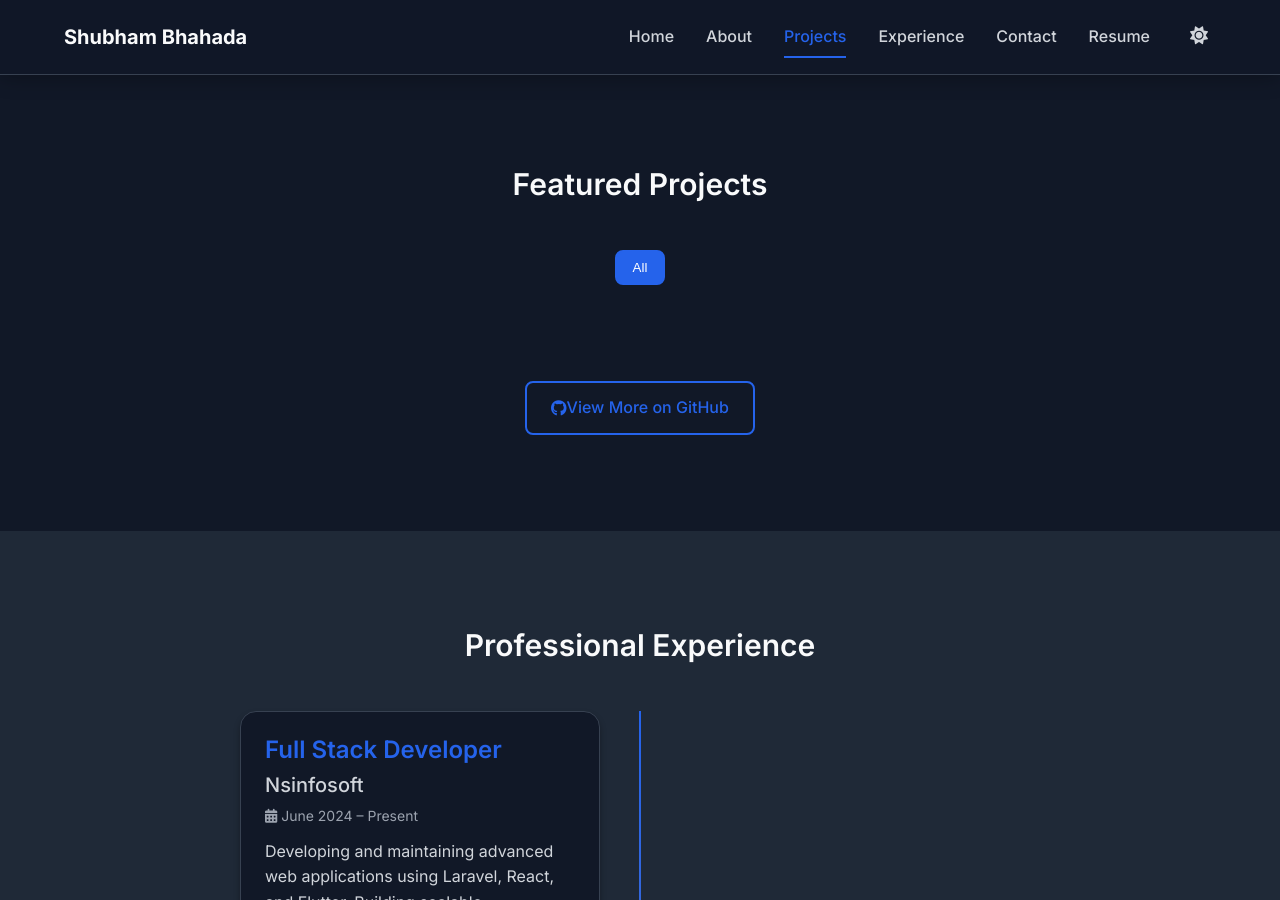
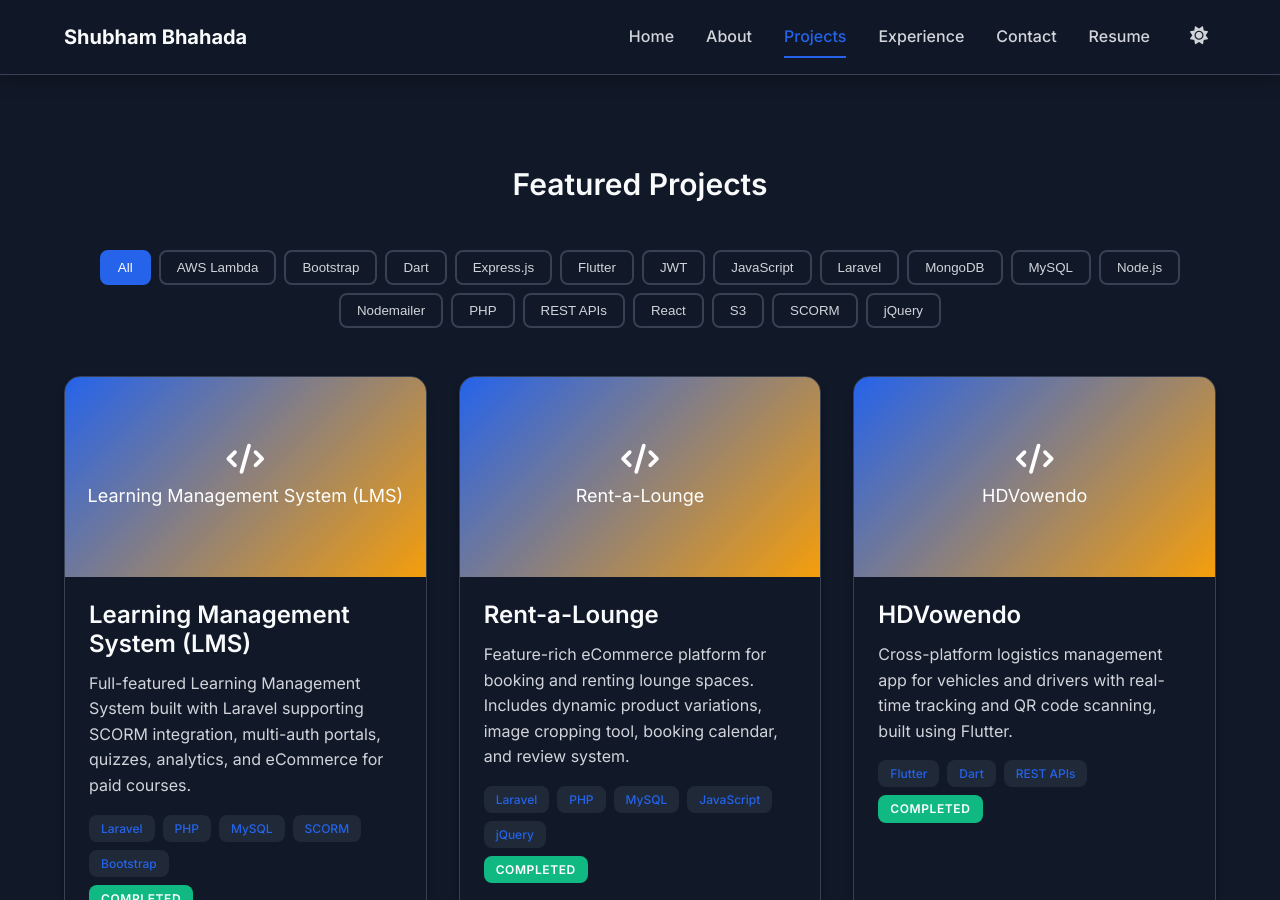
Before and after one commit to devbhahadaji/devbhahadaji.github.io, a Jekyll site: the page built from index.html, in a window 1280 px wide and 900 px high, scrolled down 1635 px. Built offline with Jekyll 4.4.1, drawn with Linux system fonts in a browser that asks for light colours; some of the changed text lies outside the part shown.

Commit message:
make correct the projecr section

```diff
--- a/_config.yml
+++ b/_config.yml
@@ -130,47 +130,6 @@ skills:
       - "Postman"
       - "VS Code"
 
-# Projects Section
-projects:
-  - title: "Learning Management System (LMS)"
-    description: "Full-featured Learning Management System built with Laravel supporting SCORM integration, multi-auth portals, quizzes, analytics, and eCommerce for paid courses."
-    technologies: ["Laravel", "PHP", "MySQL", "SCORM", "Bootstrap"]
-    github_url: "https://opexedu.com/"
-    demo_url: "https://www.sharp-haslett.168-119-8-226.plesk.page/newSite/"
-    featured: true
-    status: "completed"
-
-  - title: "Rent-a-Lounge"
-    description: "Feature-rich eCommerce platform for booking and renting lounge spaces. Includes dynamic product variations, image cropping tool, booking calendar, and review system."
-    technologies: ["Laravel", "PHP", "MySQL", "JavaScript", "jQuery"]
-    github_url: "https://nsinfosoft.com/"
-    demo_url: "https://www.sharp-haslett.168-119-8-226.plesk.page/newSite/"
-    featured: true
-    status: "completed"
-
-  - title: "HDVowendo"
-    description: "Cross-platform logistics management app for vehicles and drivers with real-time tracking and QR code scanning, built using Flutter."
-    technologies: ["Flutter", "Dart", "REST APIs"]
-    github_url: "https://hdvowendo.com/"
-    demo_url: "https://hdvowendo.com/"
-    featured: true
-    status: "completed"
-
-  - title: "PartPal"
-    description: "Node.js-based digital ticketing platform with secure authentication, booking management, QR code ticket validation, and dynamic email notifications."
-    technologies: ["Node.js", "Express.js", "MongoDB", "JWT", "Nodemailer"]
-    github_url: "https://sumxinfotech.com/"
-    demo_url: "https://sumxinfotech.com/"
-    featured: true
-    status: "completed"
-
-  - title: "Eparhawk"
-    description: "Task management and learning platform built with React and serverless Node.js on AWS Lambda, featuring real-time dashboards, multi-organization support, and KPI tracking."
-    technologies: ["React", "Node.js", "AWS Lambda", "MySQL", "S3"]
-    github_url: "https://eparhawk.com/"
-    demo_url: "https://eparhawk.com/"
-    featured: true
-    status: "completed"
 
 # Experience Section
 experience:
--- /dev/null
+++ b/_data/projects.yaml
@@ -0,0 +1,39 @@
+  - title: "Learning Management System (LMS)"
+    description: "Full-featured Learning Management System built with Laravel supporting SCORM integration, multi-auth portals, quizzes, analytics, and eCommerce for paid courses."
+    technologies: ["Laravel", "PHP", "MySQL", "SCORM", "Bootstrap"]
+    github_url: "https://opexedu.com/"
+    demo_url: "https://www.sharp-haslett.168-119-8-226.plesk.page/newSite/"
+    featured: true
+    status: "completed"
+
+  - title: "Rent-a-Lounge"
+    description: "Feature-rich eCommerce platform for booking and renting lounge spaces. Includes dynamic product variations, image cropping tool, booking calendar, and review system."
+    technologies: ["Laravel", "PHP", "MySQL", "JavaScript", "jQuery"]
+    github_url: "https://nsinfosoft.com/"
+    demo_url: "https://www.sharp-haslett.168-119-8-226.plesk.page/newSite/"
+    featured: true
+    status: "completed"
+
+  - title: "HDVowendo"
+    description: "Cross-platform logistics management app for vehicles and drivers with real-time tracking and QR code scanning, built using Flutter."
+    technologies: ["Flutter", "Dart", "REST APIs"]
+    github_url: "https://hdvowendo.com/"
+    demo_url: "https://hdvowendo.com/"
+    featured: true
+    status: "completed"
+
+  - title: "PartPal"
+    description: "Node.js-based digital ticketing platform with secure authentication, booking management, QR code ticket validation, and dynamic email notifications."
+    technologies: ["Node.js", "Express.js", "MongoDB", "JWT", "Nodemailer"]
+    github_url: "https://sumxinfotech.com/"
+    demo_url: "https://sumxinfotech.com/"
+    featured: true
+    status: "completed"
+
+  - title: "Eparhawk"
+    description: "Task management and learning platform built with React and serverless Node.js on AWS Lambda, featuring real-time dashboards, multi-organization support, and KPI tracking."
+    technologies: ["React", "Node.js", "AWS Lambda", "MySQL", "S3"]
+    github_url: "https://eparhawk.com/"
+    demo_url: "https://eparhawk.com/"
+    featured: true
+    status: "completed"
--- a/_includes/projects.html
+++ b/_includes/projects.html
@@ -3,10 +3,11 @@
   <div class="container">
     <h2 class="section-title animate-on-scroll">Featured Projects</h2>
 
+    <!-- Project Filters -->
     <div class="project-filters animate-on-scroll">
       <button class="filter-btn active" data-filter="all">All</button>
       {% assign all_technologies = "" | split: "" %}
-      {% for project in site.projects %}
+      {% for project in site.data.projects %}
         {% for tech in project.technologies %}
           {% assign all_technologies = all_technologies | push: tech %}
         {% endfor %}
@@ -20,12 +21,13 @@
 
     <!-- Projects Grid -->
     <div class="projects-grid">
-      {% for project in site.projects %}
+      {% for project in site.data.projects %}
         {% assign tech_classes = "" %}
         {% for tech in project.technologies %}
           {% assign tech_classes = tech_classes | append: tech | downcase | replace: ".", "" | replace: " ", "-" %}
           {% unless forloop.last %}{% assign tech_classes = tech_classes | append: " " %}{% endunless %}
         {% endfor %}
+
         <div class="project-card animate-on-scroll" data-tech="{{ tech_classes }}">
           <div class="project-image">
             {% if project.image %}
@@ -73,8 +75,7 @@
 
     <!-- More Projects Link -->
     <div class="text-center" style="margin-top: 3rem;">
-      <a href="https://github.com/{{ site.social[0].url | split: '/' | last }}" target="_blank"
-        class="btn btn-secondary">
+      <a href="https://github.com/{{ site.social[0].url | split: '/' | last }}" target="_blank" class="btn btn-secondary">
         <i class="fab fa-github"></i> View More on GitHub
       </a>
     </div>
--- a/assets/js/main.js
+++ b/assets/js/main.js
@@ -60,6 +60,14 @@
       });
     }
   };
+
+  document.addEventListener("DOMContentLoaded", () => {
+  const elements = {
+    projectCards: document.querySelectorAll('.project-card'),
+    filterBtns: document.querySelectorAll('.filter-btn')
+  };
+  new ProjectFilter(elements);
+});
 
   // ===================================================================
   // DOM ELEMENTS
```
Lines whose indentation alone changed are shown as unchanged.
